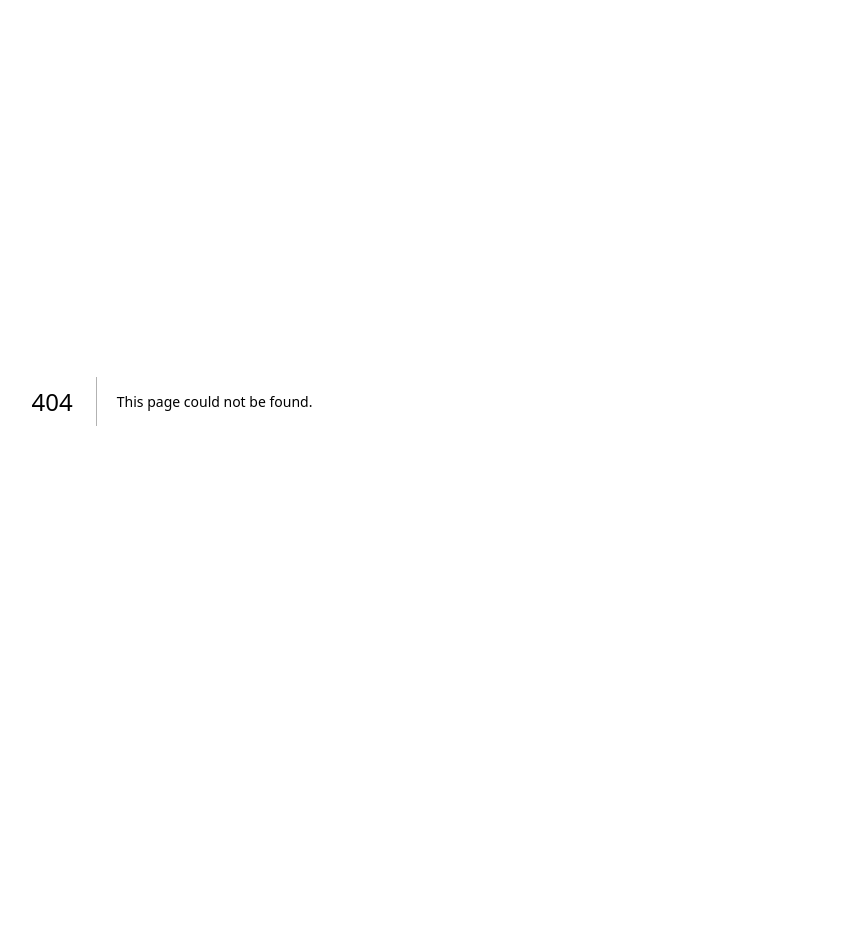
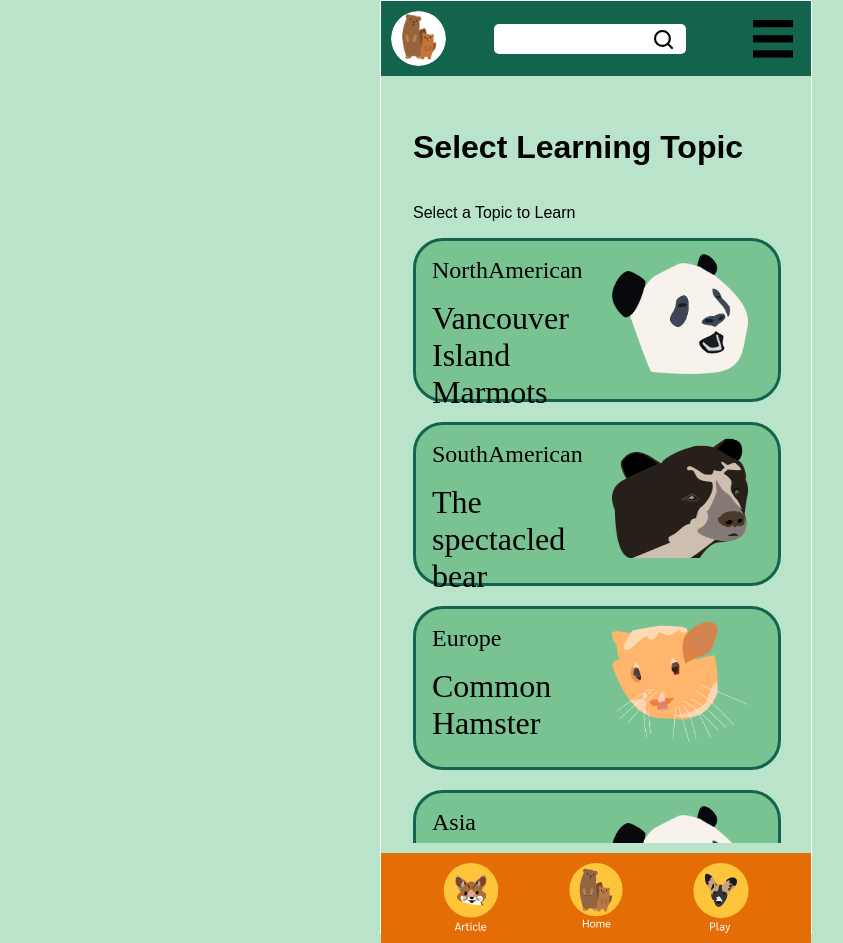
Before and after one commit to klee616/pocket-pals, a Next.js app: page /Learn in a window 1280 px wide. Before the commit this address had no page. Shown: the whole page, without its empty margins (44-887 px from the left). Built offline with nearby package versions, Linux system fonts and the light colour scheme.

Commit message:
create learn page

```diff
--- a/data/article.json
+++ b/data/article.json
@@ -2,6 +2,7 @@
     {
         "id": 1,
         "cover_images": "/image/Vancouver_Island_Marmots.jpeg",
+        "categoryMenuImage" :  "/image/Panda.png",
         "category": "NorthAmerican",
         "en": {
             "name": "Vancouver Island Marmots",
@@ -49,6 +50,7 @@
     {
         "id": 2,
         "cover_images": "/image/Spectacled_Bears.jpeg",
+        "categoryMenuImage" :  "/image/Bear.png",
         "category": "SouthAmerican",
         "en": {
             "name": "The spectacled bear",
@@ -94,6 +96,7 @@
     {
         "id": 3,
         "cover_images": "/image/Common_Hamsters.jpeg",
+        "categoryMenuImage" :  "/image/Hamster.png",
         "category": "Europe",
         "en": {
             "name": "Common Hamster",
@@ -145,6 +148,7 @@
     {
         "id": 4,
         "cover_images": "/image/Giant_panda.jpeg",
+        "categoryMenuImage" :  "/image/Panda.png",
         "category": "Asia",
         "en": {
             "name": "Giant panda",
@@ -192,6 +196,7 @@
     {
         "id": 5,
         "cover_images": "/image/Numbat.jpeg",
+        "categoryMenuImage" :  "/image/numbat.png",
         "category": "Australia",
         "en": {
             "name": "Numbat",
@@ -239,6 +244,7 @@
     {
         "id": 6,
         "cover_images": "/image/African_Dogs.jpeg",
+        "categoryMenuImage" :  "/image/Panda.png",
         "category": "African",
         "en": {
             "name": "African Dogs",
@@ -288,6 +294,7 @@
     {
         "id": 7,
         "cover_images": "/image/Royal_Penguin.jpeg",
+        "categoryMenuImage" :  "/image/penguin.png",
         "category": "Alaska",
         "en": {
             "name": "Royal Penguin",
--- a/i18n/en.json
+++ b/i18n/en.json
@@ -9,14 +9,18 @@
     "page.selection.screen.head.meta.description": "An Animal Learning App For Kids",
     "page.selection.screen.title": "POCKET PALS",
     "page.selection.screen.description": "An Animal Learning App For Kids",
-    "page.selection.screen.welcome":"Weclome,",
+    "page.selection.screen.welcome": "Weclome,",
     "page.selection.screen.learn": "Learn !",
     "page.selection.screen.quiz": "Quiz !",
     "page.selection.screen.mix.and.match": "Mix and Match !",
-    "page.article.label":"All Section",
-    "page.article.button1":"Play Game !",
+    "page.article.label": "All Section",
+    "page.article.button1": "Play Game !",
     "page.article.head.title": "Learn Article -  ",
     "page.article.head.meta.description": "An Animal Learning App For Kids, This article is about ",
     "page.article.title": "Learn Article - ",
-    "page.article.description": "An Animal Learning App For Kids, This article is about "
+    "page.article.description": "An Animal Learning App For Kids, This article is about ",
+    "page.learn.head.title": "POCKET PALS - Select Learning Topic",
+    "page.learn.head.meta.description": "An Animal Learning App For Kids - Select Learning Topic",
+    "page.learn.title": "Select Learning Topic",
+    "page.learn.description": "Select a Topic to Learn"
 }
--- a/i18n/zh.json
+++ b/i18n/zh.json
@@ -14,5 +14,9 @@
     "page.selection.screen.quiz": "小測驗 !",
     "page.selection.screen.mix.and.match": "配對遊戲 !",
     "page.article.label":"顯示所有顯目",
-    "page.article.button1":"選擇遊戲 !"
+    "page.article.button1":"選擇遊戲 !",
+    "page.learn.head.title": "POCKET PALS - 選擇學習主題",
+    "page.learn.head.meta.description": "An Animal 兒童動物學習應用程式 - 選擇學習主題",
+    "page.learn.title": "選擇學習主題",
+    "page.learn.description": "選擇學習主題"
 }
--- /dev/null
+++ b/pages/Learn.js
@@ -0,0 +1,52 @@
+import style from '@/styles/CategorySelection.module.css';
+import HeadArea from '@/Components/HeadArea';
+import Footer from '@/Components/Footer';
+import Header from '@/Components/Header';
+import CategoryButton from '@/Components/CategoryButton';
+import articleData from '@/data/article.json';
+import { useState, useEffect } from 'react'
+import { useRouter } from "next/router";
+import { FormattedMessage, useIntl } from "react-intl";
+
+export default function Learn({ }) {
+    const { locale } = useRouter();
+    const intl = useIntl();
+
+    const [data, setData] = useState([...articleData])
+    const [menuData, setMenuData] = useState([]);
+
+    const headTitle = intl.formatMessage({ id: "page.learn.head.title" });
+    const headDescription = intl.formatMessage({ id: "page.learn.head.description" });
+    const title = intl.formatMessage({id: "page.learn.title"});
+    const description = intl.formatMessage({ id: "page.learn.description" });
+    useEffect(() => {
+        let menuList = [];
+        data.map((item) => {
+            let cate = {
+                category: item.category,
+                image: item.categoryMenuImage,
+                name: item[locale].name,
+                region: item[locale].category_title
+            };
+            menuList.push(cate)
+        });
+
+        setMenuData(menuList);
+    }, []);
+
+    return (<>
+        <HeadArea title={headTitle} description={headDescription} />
+        <Header />
+        <div className={style.main}>
+            <h1>{title}</h1>
+            <p>{description}</p>
+            {
+                menuData.map((item, index) => {
+                    return (<>
+                        <CategoryButton key={index} name={item.name} category={item.category} image={item.image} href={{ pathname: '/AnimalArticle', query: { category: item.category } }} />
+                    </>);
+                })}
+        </div>
+        <Footer />
+    </>);
+}
--- /dev/null
+++ b/styles/CategorySelection.module.css
@@ -0,0 +1,10 @@
+.main{
+    display: flex;
+    flex-direction: column;
+    flex-wrap: nowrap;
+    justify-content: flex-start;;
+    align-items: flex-start;
+    padding: 2rem 2rem;
+    height: var(--main-height);
+    overflow: scroll;
+}
--- /dev/null
+++ b/styles/Quiz.module.css
@@ -0,0 +1,10 @@
+.main{
+    display: flex;
+    flex-direction: column;
+    flex-wrap: nowrap;
+    justify-content: flex-start;;
+    align-items: flex-start;
+    padding: 2rem 2rem;
+    height: var(--main-height);
+    overflow: scroll;
+}
```
